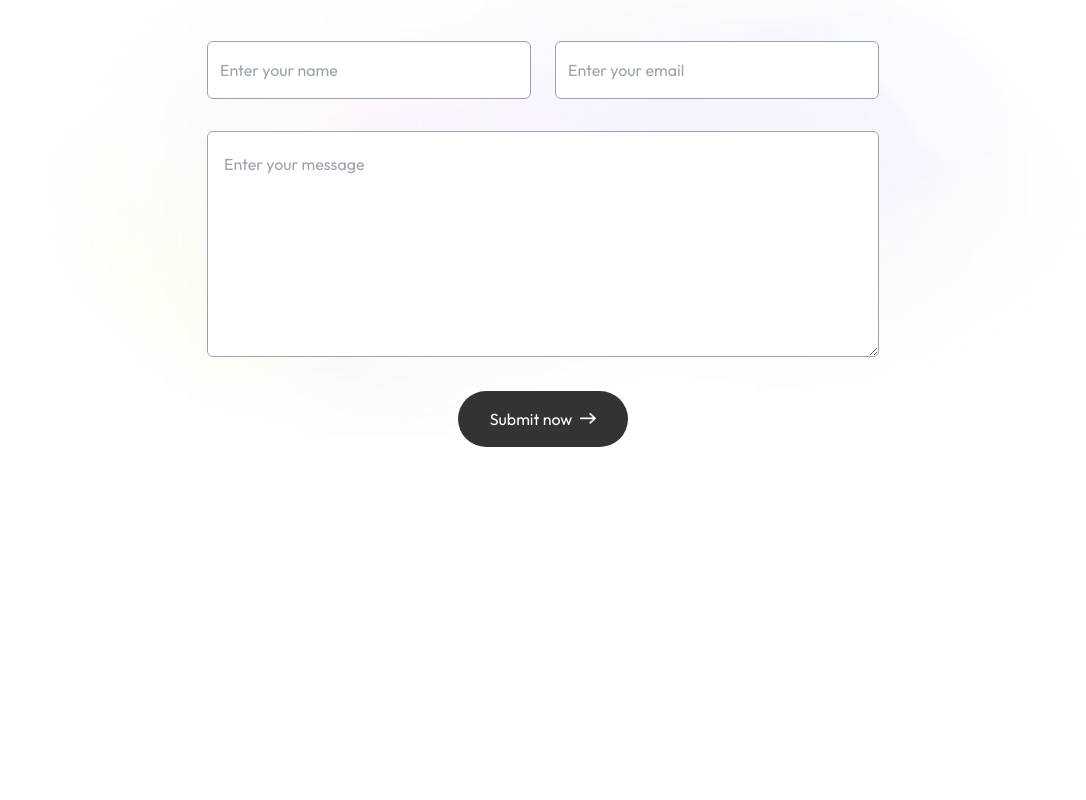
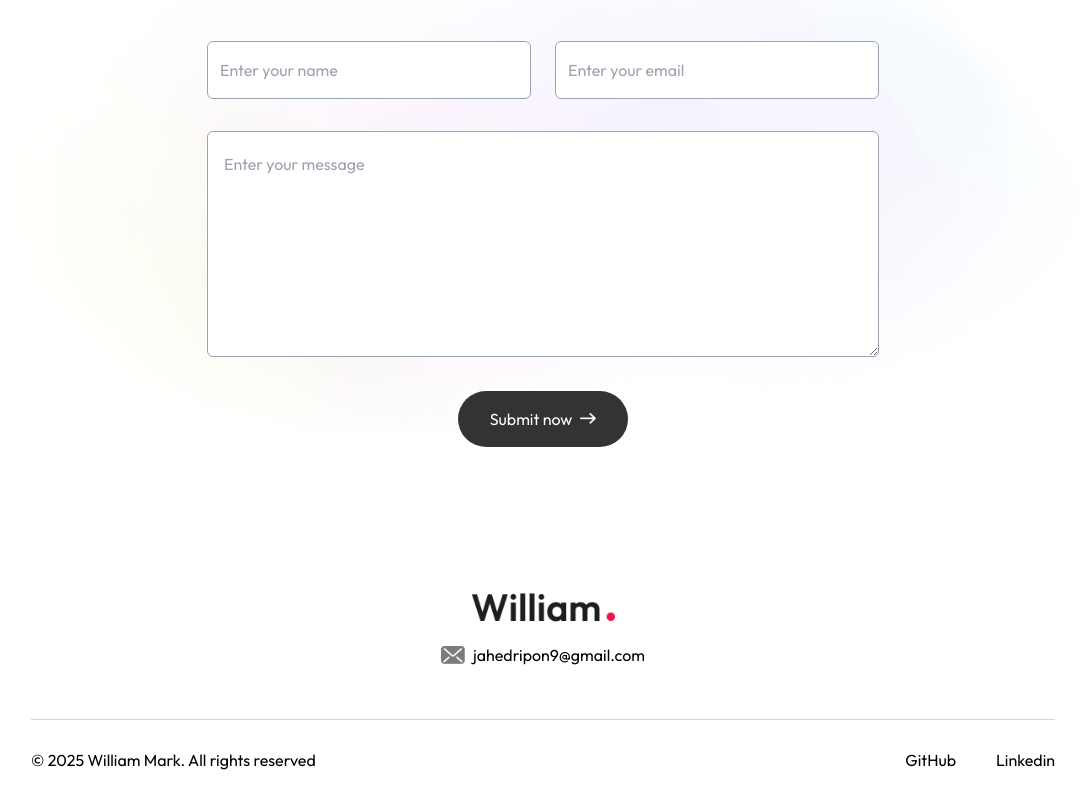
Before and after one commit to jahedripon9/nextjs_portfolio, a Next.js app: page / in a window 1280 px wide. Shown: the part 3928-4728 px from the top of the page, without its empty margins (97-1183 px from the left). Before the commit the page ends 4431 px from the top, so only its background shows below. Built offline with nearby package versions, Linux system fonts and the light colour scheme; a web font is replaced by a local one.

Commit message:
Footer  Section

```diff
--- /dev/null
+++ b/app/components/Footer.jsx
@@ -0,0 +1,27 @@
+import { assets } from '@/assets/assets'
+import Image from 'next/image'
+import React from 'react'
+
+const Footer = () => {
+    return (
+        <div className='mt-20'>
+            <div className='text-center'>
+                <Image src={assets.logo} alt='footer' className='w-36 mx-auto mb-2' />
+
+                <div className='w-max flex items-center gap-2 mx-auto'>
+                    <Image src={assets.mail_icon} alt='' className='w-6' />
+                    jahedripon9@gmail.com
+                </div>
+            </div>
+            <div className='text-center sm:flex items-center justify-between border-t border-gray-300 mx-[10%] mt-12 py-6'>
+                <p> © 2025 William Mark. All rights reserved</p>
+                <ul className='flex items-center gap-10 justify-center mt-4 sm:mt-0'>
+                    <li><a target='_blank' href="https://github.com/jahedripon9">GitHub</a></li>
+                    <li><a target='_blank' href="https://www.linkedin.com/in/jahedripon9/">Linkedin</a></li>
+                </ul>
+            </div>
+        </div>
+    )
+}
+
+export default Footer
--- a/app/page.js
+++ b/app/page.js
@@ -1,6 +1,7 @@
 'use client';
 import About from "./components/About";
 import Contact from "./components/Contact";
+import Footer from "./components/Footer";
 import Header from "./components/Header";
 import Navbar from "./components/Navbar";
 import Services from "./components/Services";
@@ -15,6 +16,7 @@
       <Services />
       <Work />
       <Contact />
+      <Footer />
     </>
   );
 }
```
